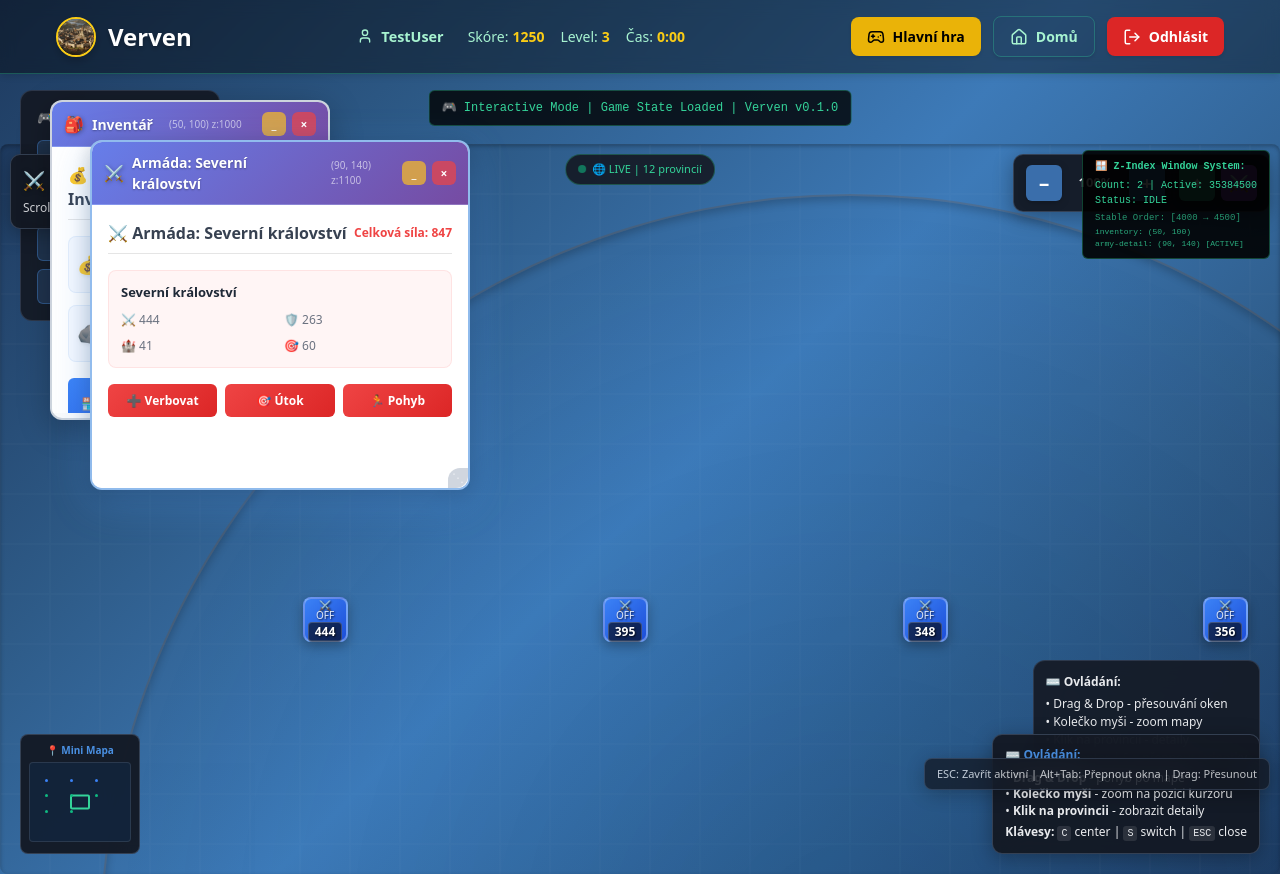
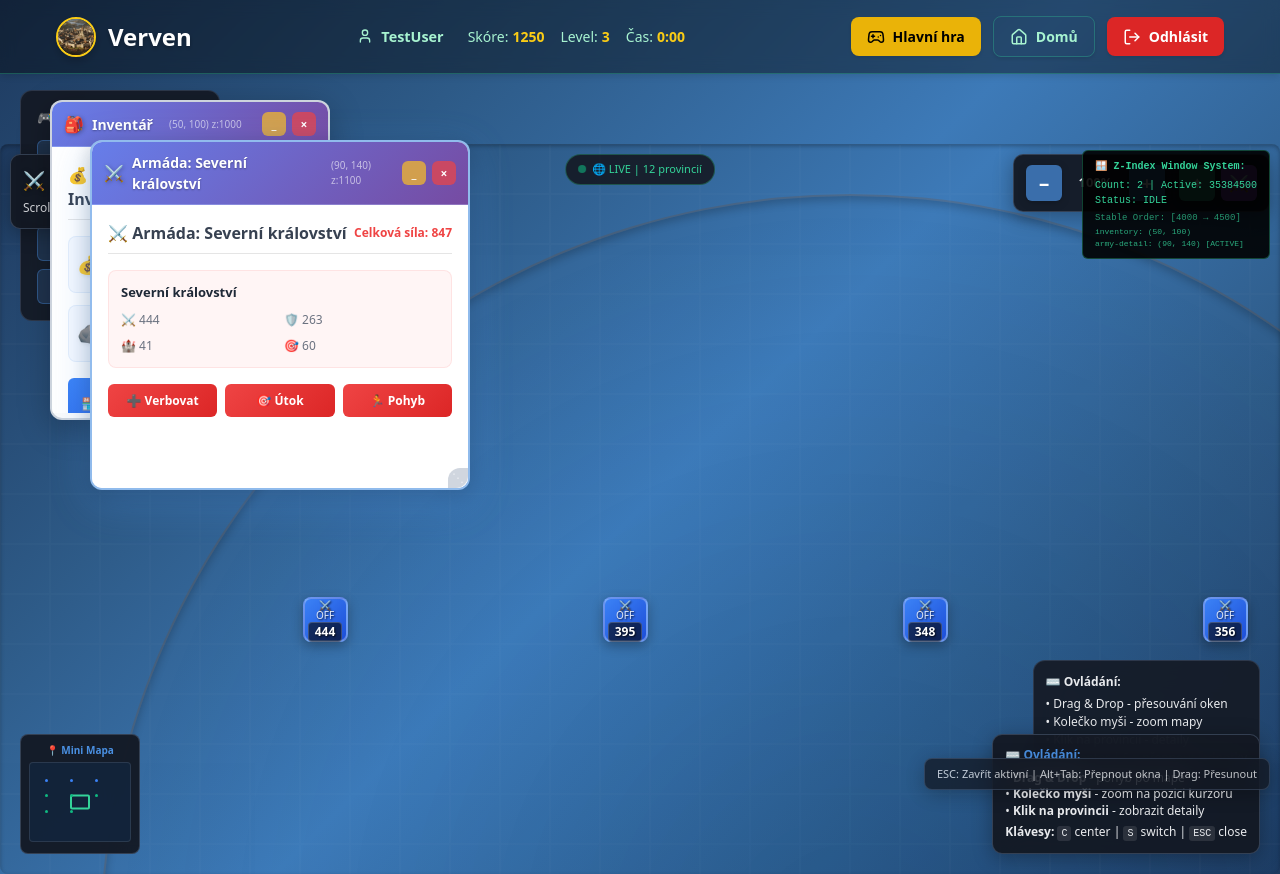
Before and after one commit to BuildcDevelop/verven, a React (Vite) app: page /interactive in a window 1280 px wide. Built offline with nearby package versions, Linux system fonts and the light colour scheme.

Commit message:
Čištění kódu

```diff
--- a/src/pages/InteractivePage.tsx
+++ b/src/pages/InteractivePage.tsx
@@ -356,26 +356,6 @@
         <div>• C = center | S = přepnout jednotky</div>
       </div>
 
-      {/* Debug informace (pouze v developmentu) */}
-      {process.env.NODE_ENV === 'development' && (
-        <div style={{
-          position: 'fixed',
-          top: '90px',
-          left: '50%',
-          transform: 'translateX(-50%)',
-          background: 'rgba(0, 0, 0, 0.8)',
-          color: '#34d399',
-          padding: '8px 12px',
-          borderRadius: '6px',
-          fontSize: '12px',
-          fontFamily: 'monospace',
-          zIndex: 100,
-          border: '1px solid rgba(52, 211, 153, 0.3)'
-        }}>
-          🎮 Interactive Mode | {gameState ? 'Game State Loaded' : 'Mock Data'} |
-          Verven v0.1.0
-        </div>
-      )}
     </div>
   );
 };
```
